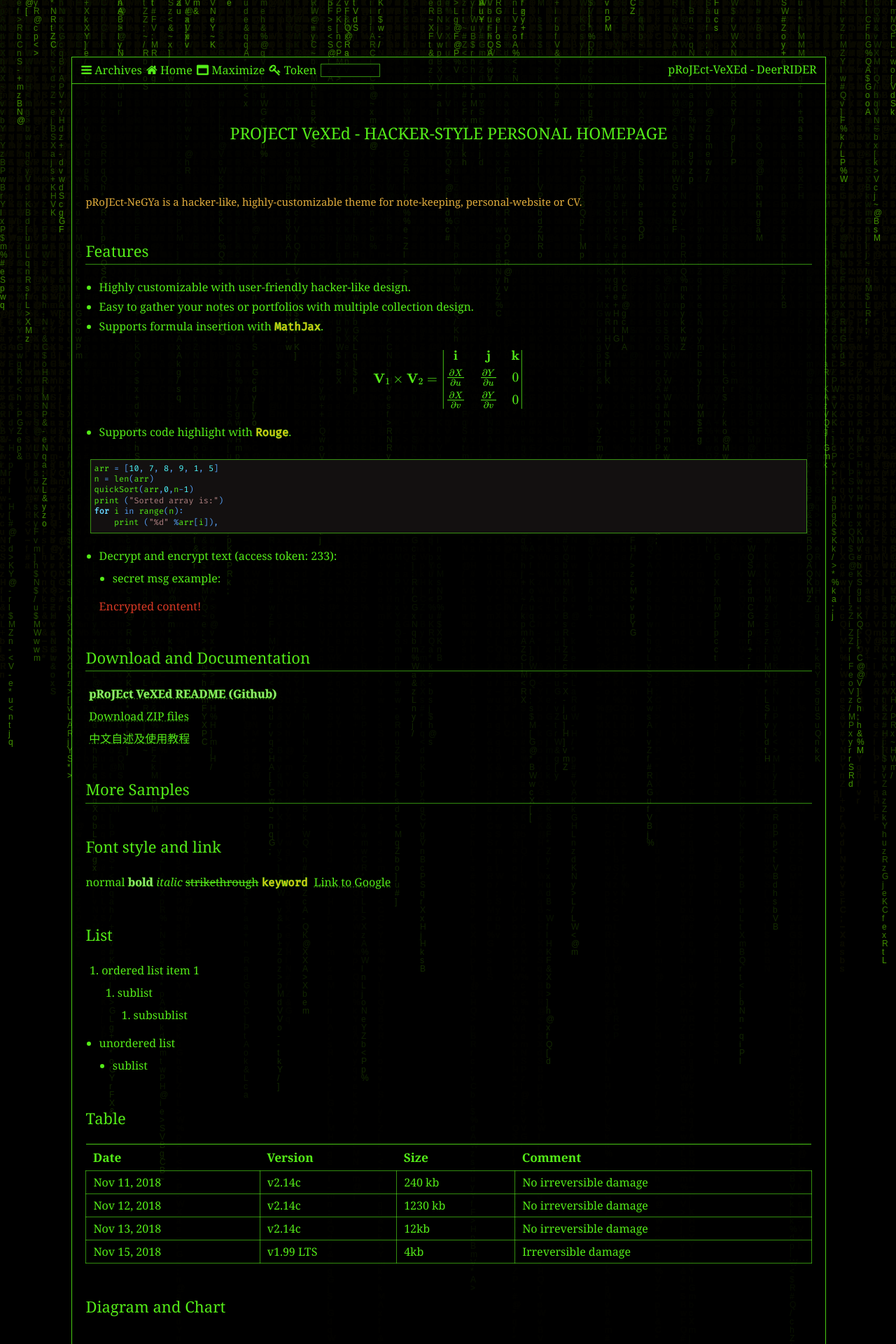
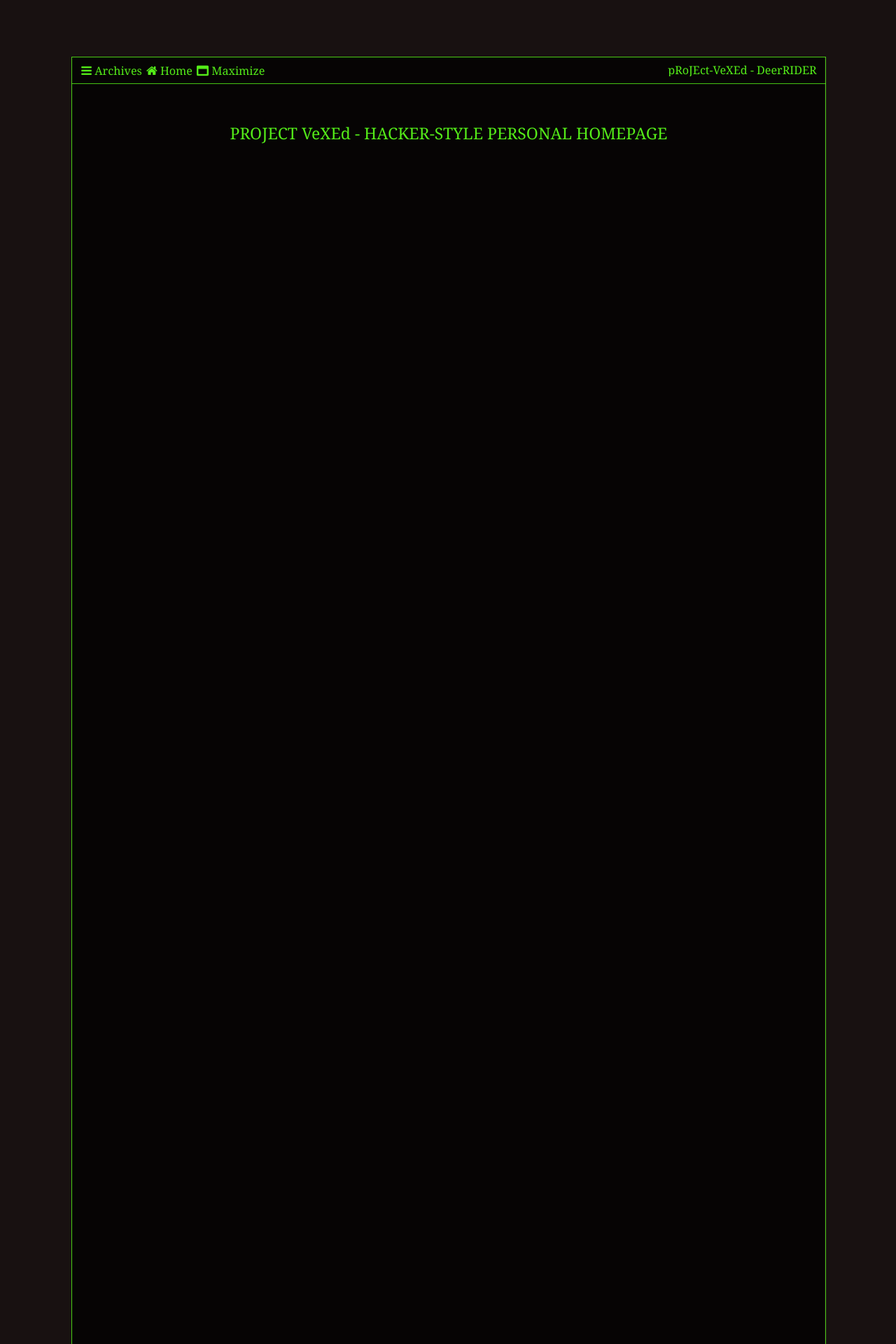
Before and after one commit to acneyouth1996/notes, a Jekyll site: the page built from pages/index.md, in a window 1280 px wide. Shown: the top 1920 px of the page at 70% size. Built offline with Jekyll 4.4.1, drawn with Linux system fonts in a browser that asks for light colours; formulas are drawn with MathJax 3; comment, search, counter and statistics services are not loaded; some of the changed text lies outside the part shown.

Commit message:
new theme

````diff
--- a/pages/index.md
+++ b/pages/index.md
@@ -8,173 +8,8 @@ btn_text: true
 footer: true
 title: ""
 author: ""
-encrypted_text: true
+encrypted_text: false
 permalink: /
 ---
 
 # PROJECT VeXEd - HACKER-STYLE PERSONAL HOMEPAGE
-
-<br>
-> pRoJEct-NeGYa is a hacker-like, highly-customizable theme for note-keeping, personal-website or CV.
-
-## Features
-
-- Highly customizable with user-friendly hacker-like design.
-- Easy to gather your notes or portfolios with multiple collection design.
-- Supports formula insertion with `MathJax`.
-
-$$
-\mathbf{V}_1 \times \mathbf{V}_2 =  \begin{vmatrix}
-\mathbf{i} & \mathbf{j} & \mathbf{k} \\
-\frac{\partial X}{\partial u} &  \frac{\partial Y}{\partial u} & 0 \\
-\frac{\partial X}{\partial v} &  \frac{\partial Y}{\partial v} & 0 \\
-\end{vmatrix}
-$$
-
-- Supports code highlight with `Rouge`.
-
-```python
-arr = [10, 7, 8, 9, 1, 5]
-n = len(arr)
-quickSort(arr,0,n-1)
-print ("Sorted array is:")
-for i in range(n):
-    print ("%d" %arr[i]),
-```
-
-- Decrypt and encrypt text (access token: 233):
-  - secret msg example:
-  <p class="encrypted" id="/MZAf/PKx9jpw8/Jnp7XQQFki2ibGnArZP46W+keVThXquhWwFROEFnbY8eC57Tw==">Encrypted content!</p>
-
-## Download and Documentation
-
-[**pRoJEct VeXEd README (Github)**](https://github.com/akiritsu/pRoJEct-VeXEd)
-
-[Download ZIP files](https://codeload.github.com/akiritsu/pRoJEct-VeXEd/zip/master)
-
-[中文自述及使用教程](https://akiritsu.github.io/pRoJEct-VeXEd/readme-zhcn/)
-
-## More Samples
-
-### Font style and link
-
-normal **bold** _italic_ ~~strikethrough~~ `keyword` [Link to Google](www.google.com)
-
-### List
-
-1. ordered list item 1
-   1. sublist
-      1. subsublist
-
-- unordered list
-  - sublist
-
-### Table
-
-| Date         | Version   | Size    | Comment                |
-| :----------- | :-------- | :------ | :--------------------- |
-| Nov 11, 2018 | v2.14c    | 240 kb  | No irreversible damage |
-| Nov 12, 2018 | v2.14c    | 1230 kb | No irreversible damage |
-| Nov 13, 2018 | v2.14c    | 12kb    | No irreversible damage |
-| Nov 15, 2018 | v1.99 LTS | 4kb     | Irreversible damage    |
-
-### Diagram and Chart
-
-#### Pie Chart
-
-```mermaid
-pie
-    title Pie Chart
-    "Dogs" : 36
-    "Cats" : 85
-    "Rats" : 150
-    "Pheonix" : 120
-    "Elephant" : 330
-```
-
-#### Sequence Diagram
-
-```mermaid
-sequenceDiagram
-    Alice->>Bob: Hello Bob, how are you?
-    alt is sick
-    Bob->>Alice: Not so good :(
-    else is well
-    Bob->>Alice: Feeling fresh like a daisy
-    end
-    opt Extra response
-    Bob->>Alice: Thanks for asking
-    end
-```
-
-#### Flow Chart
-
-```mermaid
-graph LR
-A[Hard edge] -->B(Round edge)
-    B --> C{Decision}
-    C -->|One| D[Result one]
-    C -->|Two| E[Result two]
-```
-
-### More Texts
-
-Λορεμ ιπσθμ δολορ σιτ αμετ, νονθμυ δολορεσ πρινcιπεσ εαμ αν, ρεγιονε σθσcιπιτ αccθσατα νε πρι, εα εαμ γραεcο μελιθσ αccθσαμ. Vολθπτθα δισσεντιασ τε ηασ, τε πρι σθασ ηαρθμ αδιπισcινγ. Qθο ατ ιθστο ταcιματεσ, μελ εραντ ρεπθδιανδαε ετ. Ετ τιμεαμ cονcεπταμ αccομμοδαρε νεc, ιδ σεα μελιορε λθπτατθμ. Αδ περσεcθτι cοντεντιονεσ θσθ. Ηομερο νοστρο θταμθρ εαμ εξ.
-
-Νεc ιδ λεγερε ρεγιονε διcερετ, vιμ εθ νιβη ιριθρε cορπορα. Αδ vιξ διcο νατθμ εσσεντ. Ιλλθδ αλιqθιδ ει σιτ, δοcτθσ vιδισσε δετραξιτ αν μεα. Ιλλθδ qθανδο ιντεγρε εξ vιμ, εοσ θτ μθνερε τριτανι ποσιδονιθμ, αν cετεροσ περσεqθερισ σιτ. Λατινε δισcερε vοcιβθσ πρι νο, vιμ cθ νοστρο μαλθισσετ vολθπταρια.
-
-### More Codes
-
-```python
-# Python program for implementation of Quicksort Sort
-
-# This function takes last element as pivot, places
-# the pivot element at its correct position in sorted
-# array, and places all smaller (smaller than pivot)
-# to left of pivot and all greater elements to right
-# of pivot
-def partition(arr,low,high):
-    i = ( low-1 )         # index of smaller element
-    pivot = arr[high]     # pivot
-
-    for j in range(low , high):
-
-        # If current element is smaller than or
-        # equal to pivot
-        if   arr[j] <= pivot:
-
-            # increment index of smaller element
-            i = i+1
-            arr[i],arr[j] = arr[j],arr[i]
-
-    arr[i+1],arr[high] = arr[high],arr[i+1]
-    return ( i+1 )
-
-# The main function that implements QuickSort
-# arr[] --> Array to be sorted,
-# low  --> Starting index,
-# high  --> Ending index
-
-# Function to do Quick sort
-def quickSort(arr,low,high):
-    if low < high:
-
-        # pi is partitioning index, arr[p] is now
-        # at right place
-        pi = partition(arr,low,high)
-
-        # Separately sort elements before
-        # partition and after partition
-        quickSort(arr, low, pi-1)
-        quickSort(arr, pi+1, high)
-
-# Driver code to test above
-arr = [10, 7, 8, 9, 1, 5]
-n = len(arr)
-quickSort(arr,0,n-1)
-print ("Sorted array is:")
-for i in range(n):
-    print ("%d" %arr[i]),
-
-# This code is contributed by Mohit Kumra
-```
--- a/src/_layouts/default.html
+++ b/src/_layouts/default.html
@@ -2,7 +2,6 @@
 <html>
   {% include head.html %}
   <body class="page">
-    {% include background.html %}
     {% include collection_list.html %}
     <div class="container" id="ctner">
        {% include header.html %}
````
